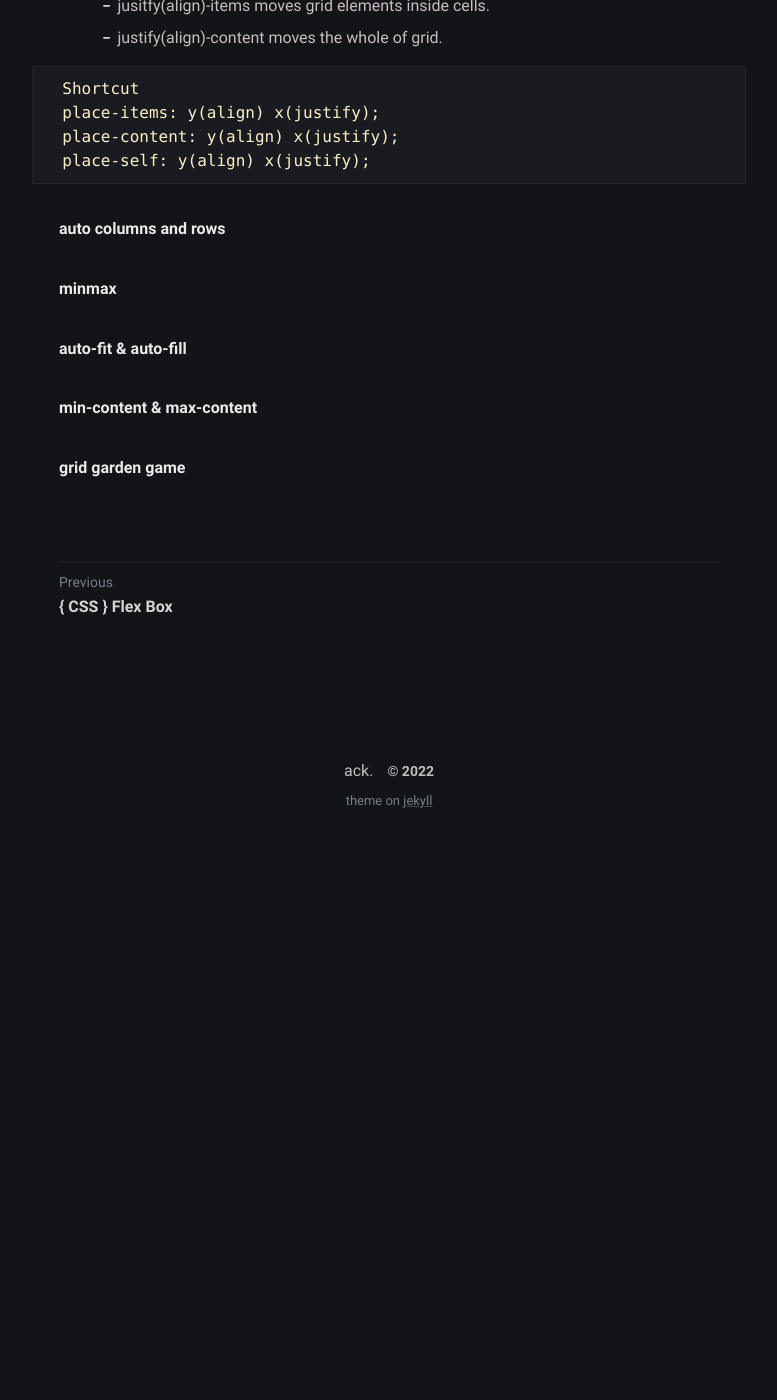
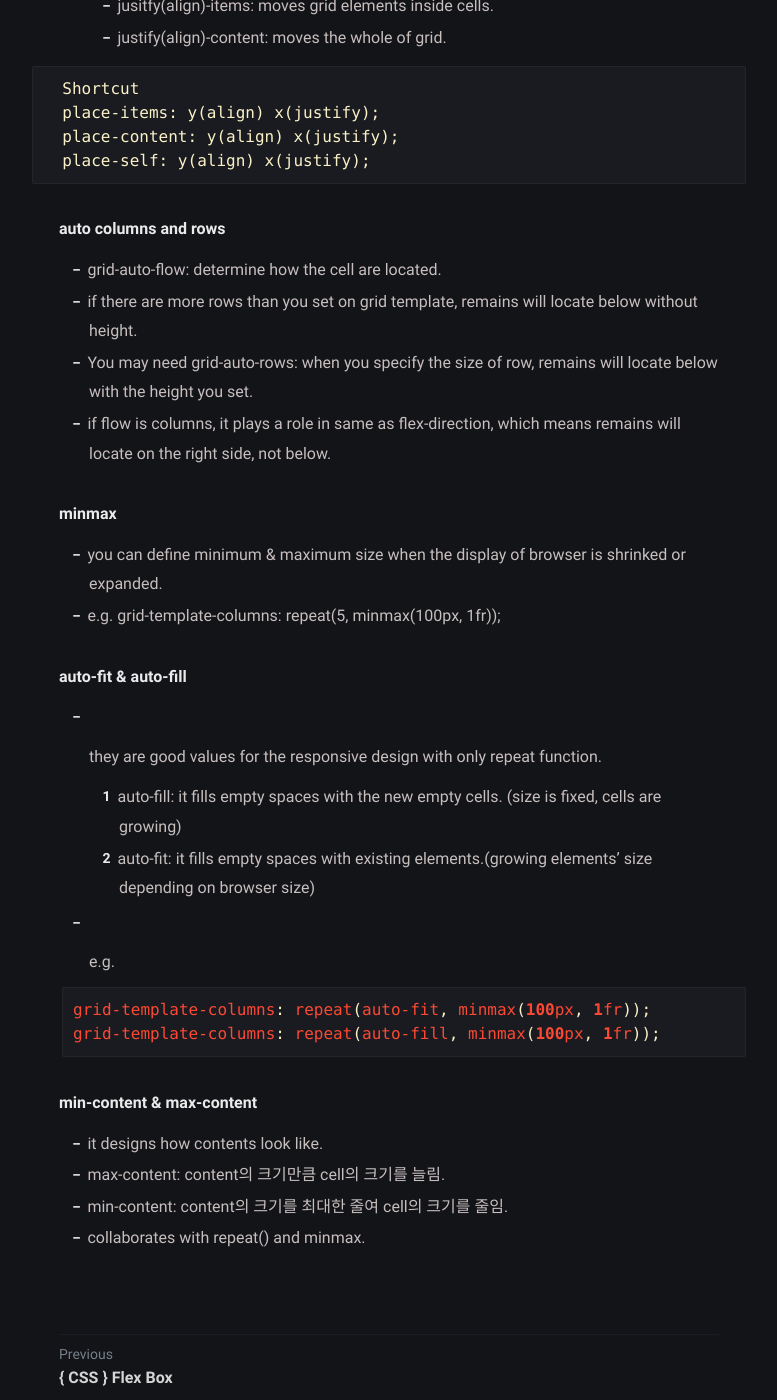
Before and after one commit to Hyukjoo-Lee/Hyukjoo-Lee.github.io, a Jekyll site: the page built from _posts/2022-08-20-CSS_grid.markdown, in a window 1280 px wide and 1400 px high, scrolled down 3761 px. Shown: the whole window, without its empty margins (251-1028 px from the left). Built offline with Jekyll 4.4.1, drawn with Linux system fonts in a browser that asks for light colours; before the commit the page ends 4606 px from its top, so only the background shows below that.

Commit message:
complete css_grid post

````diff
--- a/_posts/2022-08-20-CSS_grid.markdown
+++ b/_posts/2022-08-20-CSS_grid.markdown
@@ -142,8 +142,8 @@ grid-template-columns: repeat(4, 1fr); : takes as much as spaces available in th
   ```
 
 - items means cells, while content does the whole of grid.
-  - jusitfy(align)-items moves grid elements inside cells.
-  - justify(align)-content moves the whole of grid.
+  - jusitfy(align)-items: moves grid elements inside cells.
+  - justify(align)-content: moves the whole of grid.
 
 ```
   Shortcut
@@ -154,10 +154,32 @@ grid-template-columns: repeat(4, 1fr); : takes as much as spaces available in th
 
 ##### auto columns and rows
 
+- grid-auto-flow: determine how the cell are located.
+- if there are more rows than you set on grid template, remains will locate below without height.
+- You may need grid-auto-rows: when you specify the size of row, remains will locate below with the height you set.
+- if flow is columns, it plays a role in same as flex-direction, which means remains will locate on the right side, not below.
+
 ##### minmax
+
+- you can define minimum & maximum size when the display of browser is shrinked or expanded.
+- e.g. grid-template-columns: repeat(5, minmax(100px, 1fr));
 
 ##### auto-fit & auto-fill
 
+- they are good values for the responsive design with only repeat function.
+
+  1. auto-fill: it fills empty spaces with the new empty cells. (size is fixed, cells are growing)
+  2. auto-fit: it fills empty spaces with existing elements.(growing elements' size depending on browser size)
+
+- e.g.
+  ```css
+  grid-template-columns: repeat(auto-fit, minmax(100px, 1fr));
+  grid-template-columns: repeat(auto-fill, minmax(100px, 1fr));
+  ```
+
 ##### min-content & max-content
 
-##### grid garden game
+- it designs how contents look like.
+- max-content: content의 크기만큼 cell의 크기를 늘림.
+- min-content: content의 크기를 최대한 줄여 cell의 크기를 줄임.
+- collaborates with repeat() and minmax.
````
